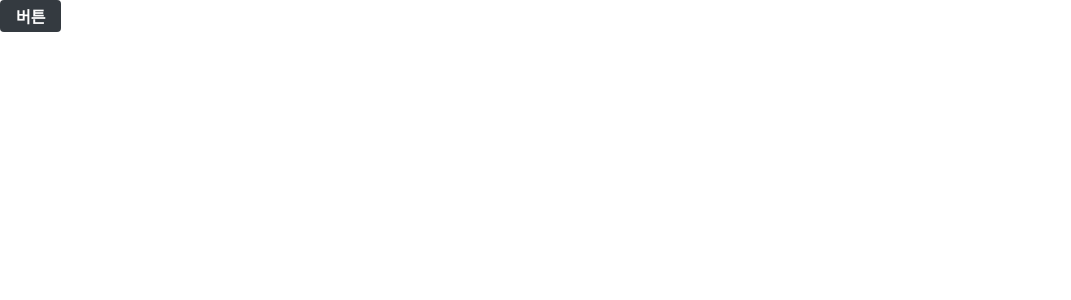
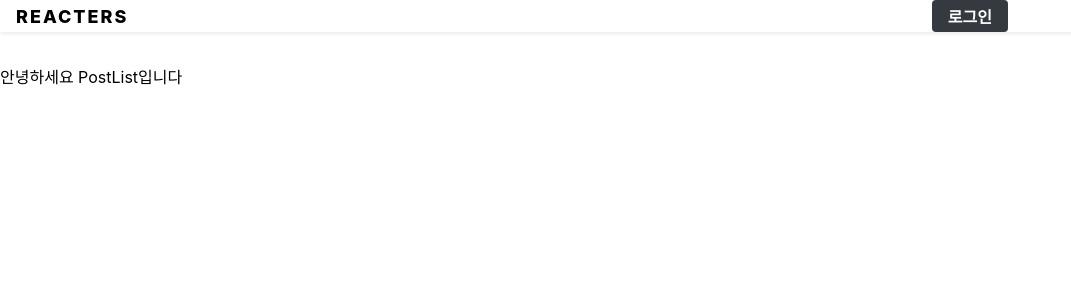
Before and after one commit to Tomas1876/React_Blog, a React (Create React App) app in the folder blog-frontend/: page / in a window 1280 px wide. Shown: the top 300 px of the page, without its empty margins (0-1071 px from the left). Built offline with nearby package versions, Linux system fonts and the light colour scheme.

Commit message:
로그인상태 표시

```diff
--- a/blog-frontend/src/components/common/Button.js
+++ b/blog-frontend/src/components/common/Button.js
@@ -1,38 +1,56 @@
-import styled, {css} from 'styled-components';
+import styled, { css } from 'styled-components';
+import { Link } from 'react-router-dom';
 import palette from '../../lib/styles/palette';
 
-const StyledButton = styled.button`
-  border: none;
-  border-radius: 4px;
-  font-size: 1rem;
-  font-weight: bold;
-  padding: 0.25rem 1rem;
-  color: white;
-  outline: none;
-  cursor: pointer;
-
+//StyledLink와 StyledButton 에서 같은 스타일을 사용하기 때문에
+//재사용 할 수 있도록 한다
+const buttonStyle = css`
+  border:none;
+  border-radius:4px;
+  font-size:1rem;
+  font-weight:bold;
+  padding:0.25rem 1rem;
+  color:white;
+  outline:none;
+  cursor:pointer;
   background: ${palette.gray[8]};
-  &:hover {
-    background: ${palette.gray[6]};
+  $:hover{
+    background:${palette.gray[6]};
   }
 
   ${props => props.fullWidth && css`
       padding-top:0.75rem;
       padding-bottom:0.75rem;
       width:100%;
-                                font-size:1.125rem
-                                `};
+      font-size:1.125rem;
+  `}
+
   ${props => props.cyan && css`
-                          background:${palette.cyan[5]};
+      background : ${palette.cyan[5]};
       &:hover{
-                            background:${palette.cyan[4]}
+        background:${palette.cyan[4]};
       }
   `}
 `;
 
+const StyledButton = styled.button`
+  ${buttonStyle}
+`;
+
+const StyledLink = styled(Link)`
+      ${buttonStyle}
+`;
 
 
 //위에서 StyledButton을 바로 내보내도 되지만
 //자동 import가 되게 하기 위해 이렇게 작업해준다
-const Button = props => <StyledButton {...props} />; //Button이 받아오는 모든 props를 StyledButton에 전달할 것
+//Button이 받아오는 모든 props를 StyledButton에 전달할 것
+const Button = props => {
+  {/*styled함수로 감싸서 만든 컴포넌트는 임의의 props가 필터링 되지 않기 때문에
+                cyan=true 등의 값이 a태그에 그대로 전달된다
+               그런데 a태그는 boolen 값이 임의의 props로 설정되는 것을 허용하지 않고
+              숫자나 문자열만 허용하기 때문에 삼항연산자로 boolen 값을 숫자로 만들어준 것*/}
+  return props.to ? (<StyledLink {...props} cyan={props.cyan ? 1 : 0} />)
+    : (<StyledButton {...props} />);
+}
 export default Button;
--- /dev/null
+++ b/blog-frontend/src/components/common/Header.js
@@ -0,0 +1,62 @@
+import styled from "styled-components";
+import Responsive from "./Responsive";
+import Button from "./Button";
+import { Link } from "react-router-dom";
+
+/* 헤더 */
+const HeaderBlock = styled.div`
+    position:fixed;
+    width:100%;
+    background:white;
+    box-shadow:0px 2px 4px rgba(0,0,0,0.08)
+`;
+
+
+//Responsive 컴포넌트 속성에 스타일을 추가해서 새로운 컴포넌트 생성
+const Wrapper = styled(Responsive)`
+    heightL4rem;
+    display:flex;
+    align-items:center;
+    justify-content:space-between;
+    .logo{
+        font-size:1.125rem;
+        font-weight:800;
+        letter-spacing:2px;
+    }
+    .right{
+        display:flex;
+        align-items:center
+    }
+`;
+
+const UserInfo = styled.div`
+    font-weight:800;
+    margin-right:1rem;
+`;
+
+//헤더가 차지하는 공간만큼 위쪽 여백 주기
+const Spacer = styled.div`
+    height:4rem;
+`;
+
+const Header = ({ user }) => {
+    return (
+        <>
+            <HeaderBlock>
+                <Wrapper>
+                    <Link to='/' className='logo'>REACTERS</Link>
+                    {user ? (<div className='right'>
+                        <UserInfo>{user.username}님</UserInfo>
+                        <Button>로그아웃</Button>
+                    </div>) :
+                        (<div className='right'>
+                            <Button to='/login'>로그인</Button>
+                        </div>)}
+                </Wrapper>
+            </HeaderBlock>
+            <Spacer />
+        </>
+    )
+}
+
+export default Header;
--- /dev/null
+++ b/blog-frontend/src/components/common/Responsive.js
@@ -0,0 +1,24 @@
+import styled from "styled-components";
+
+const ResponsiveBlock = styled.div`
+    padding-left:1rem;
+    padding-right:1rem;
+    width:1024px;
+    margin:0 autol
+
+/*브라우저 크기에 따라 가로 크기 변경*/
+@media(max-width: 1024px) {
+    width: 768px;
+}
+@media(max-width:768px){
+    width:100%;
+}
+`;
+
+const Responsive = ({ children, ...rest }) => {
+    // style, className, onClick, onMouseMove 등의 props를 사용할 수 있도록
+    // ...rest를 사용하여 ResponsiveBlock에 전달
+    return <ResponsiveBlock {...rest}>{children}</ResponsiveBlock>
+}
+
+export default Responsive;
--- /dev/null
+++ b/blog-frontend/src/containers/common/HeaderContainer.js
@@ -0,0 +1,10 @@
+import { useSelector } from 'react-redux';
+import Header from '../../components/common/Header'
+
+const HeaderContainer = () => {
+    const { user } = useSelector(({ user }) => ({ user: user.user }));
+    return <Header user={user} />
+}
+
+
+export default HeaderContainer;
--- a/blog-frontend/src/pages/PostListPage.js
+++ b/blog-frontend/src/pages/PostListPage.js
@@ -1,9 +1,13 @@
-import Button from "../components/common/Button";
+import Header from "../components/common/Header";
+import HeaderContainer from "../containers/common/HeaderContainer";
 
 const PostListPage = () => {
-    return <div>
-        <Button>버튼</Button>
-    </div>
+    return (
+        <>
+            <HeaderContainer />
+            <div>안녕하세요 PostList입니다</div>
+        </>
+    )
 }
 
 export default PostListPage;
```
Also changed, not shown: blog-frontend/src/components/base/Header.js (deleted, +0 -15 lines). Lines whose indentation alone changed are shown as unchanged.
